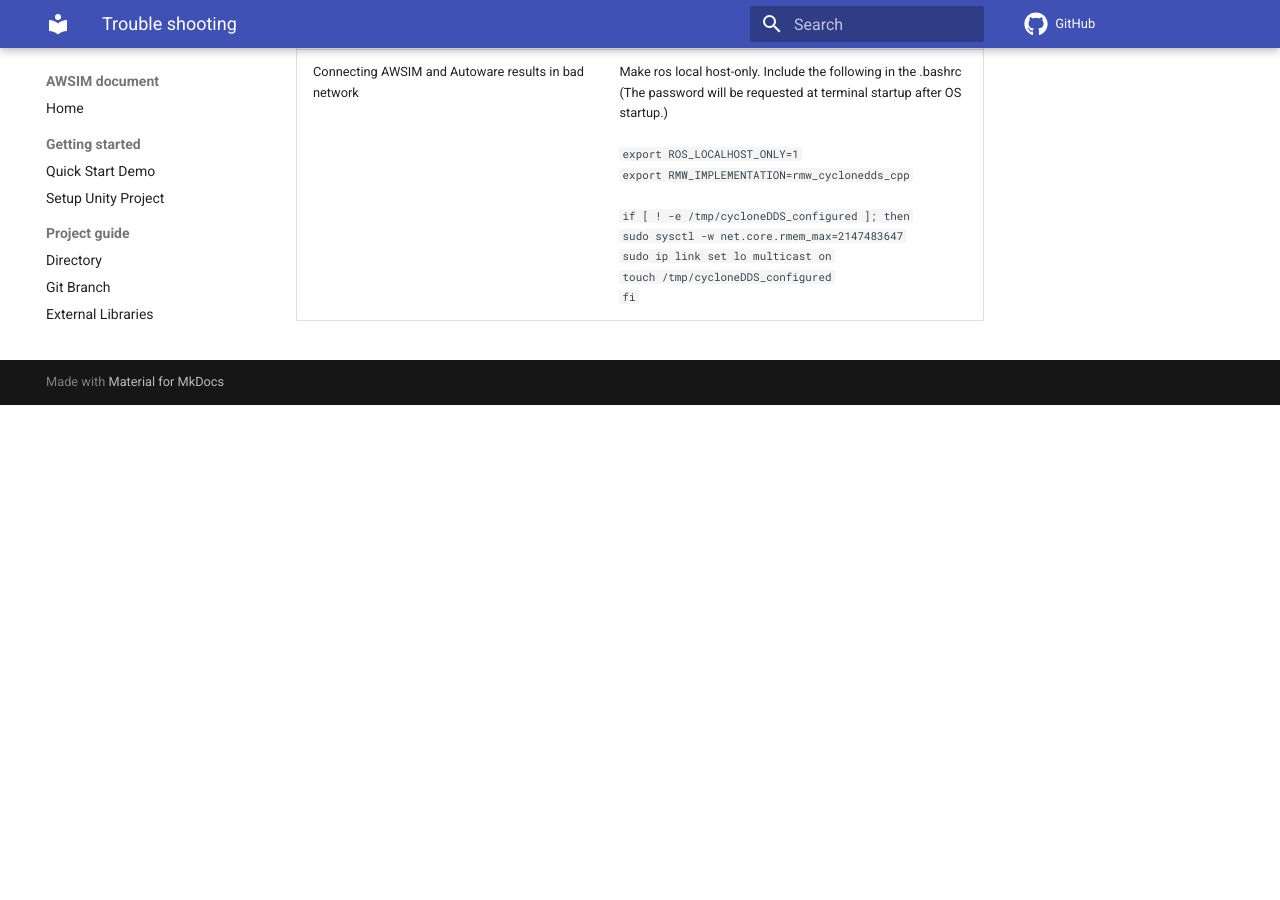
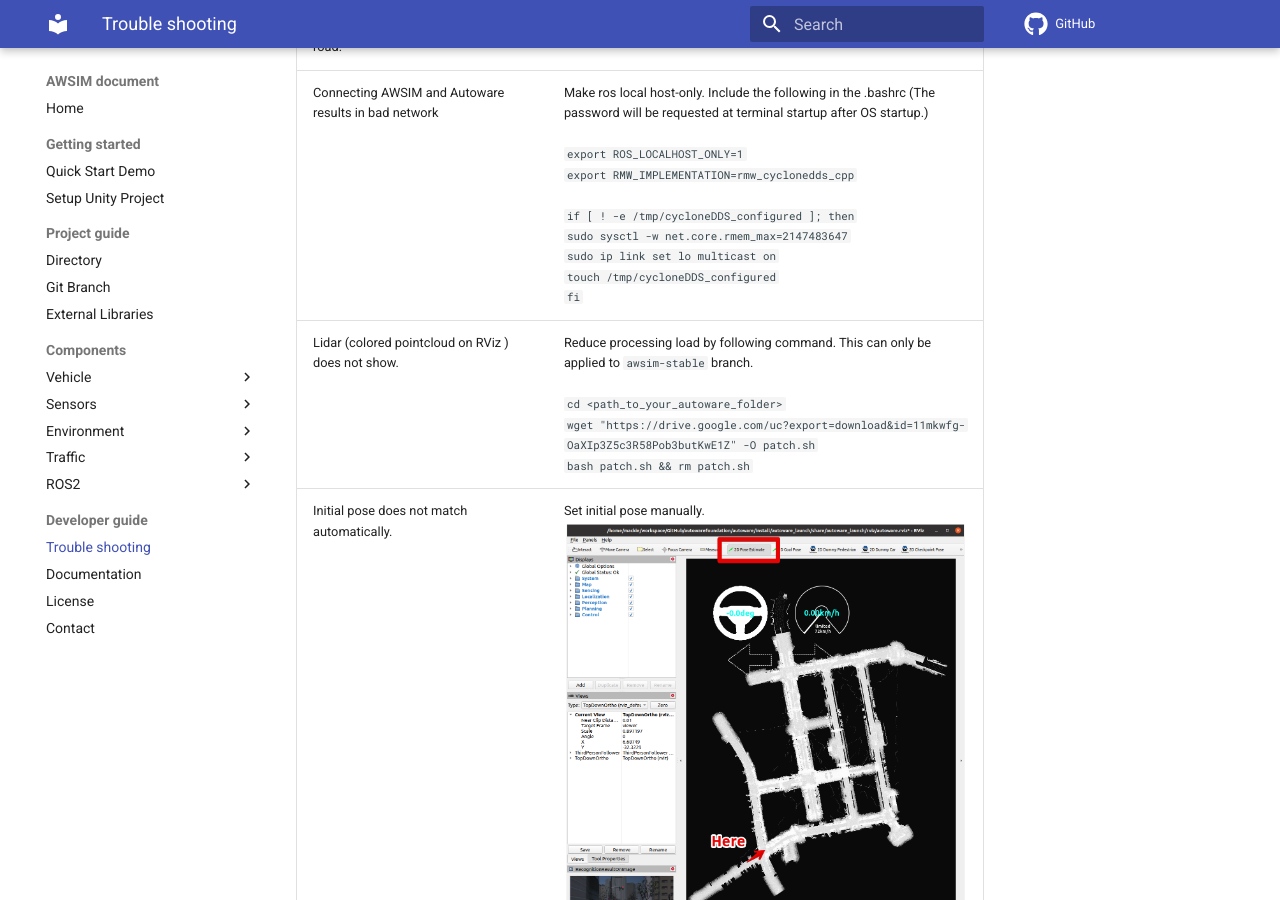
Before and after one commit to OptiVerse-Technology-Ltd/AWSIM, an MkDocs documentation site: the page built from docs/DeveloperGuide/TroubleShooting/index.md, in a window 1280 px wide and 900 px high, scrolled down 526 px. Built offline with MkDocs 1.6.1 and Material for MkDocs 9.7.7, drawn with Linux system fonts in a browser that asks for light colours; comment, search, counter and statistics services are not loaded; before the commit the page ends 931 px from its top, so only the background shows below that.

Commit message:
docs: update quick start demo and trouble shooting
Signed-off-by: Shumpei Wakabayashi <shumpei.wakabayashi@tier4.jp>

```diff
--- a/docs/DeveloperGuide/TroubleShooting/index.md
+++ b/docs/DeveloperGuide/TroubleShooting/index.md
@@ -8,3 +8,5 @@
 |in AWSIM(windows) -> Autoware(ubuntu), <br> `$ ros2 topic list` is not displayed.|Allowed by windows firewall|
 |self-driving stops in the middle of the road.|Maybe bad map data (PointCloud, VectorMap, fbx)6|
 |Connecting AWSIM and Autoware results in bad network|Make ros local host-only. Include the following in the .bashrc (The password will be requested at terminal startup after OS startup.) <br><br> `export ROS_LOCALHOST_ONLY=1`<br>`export RMW_IMPLEMENTATION=rmw_cyclonedds_cpp`<br><br>`if [ ! -e /tmp/cycloneDDS_configured ]; then`<br>`sudo sysctl -w net.core.rmem_max=2147483647`<br>`sudo ip link set lo multicast on`<br>`touch /tmp/cycloneDDS_configured`<br>`fi`|
+|Lidar (colored pointcloud on RViz ) does not show. |Reduce processing load by following command. This can only be applied to `awsim-stable` branch. <br><br> `cd <path_to_your_autoware_folder>`<br>`wget "https://drive.google.com/uc?export=download&id=11mkwfg-OaXIp3Z5c3R58Pob3butKwE1Z" -O patch.sh`<br>`bash patch.sh && rm patch.sh`|
+|Initial pose does not match automatically. |Set initial pose manually. <br>![](Image_Initial_0.png)<br>![](Image_Initial_1.png)|
```
Also changed, not shown: docs/GettingStarted/QuickStartDemo/index.md (+3 -14 lines), docs/DeveloperGuide/TroubleShooting/Image_Initial_0.png (renamed from docs/GettingStarted/QuickStartDemo/Image_Initial_0.png), docs/DeveloperGuide/TroubleShooting/Image_Initial_1.png (renamed from docs/GettingStarted/QuickStartDemo/Image_Initial_1.png), docs/GettingStarted/QuickStartDemo/Image_Initial.png (added).
